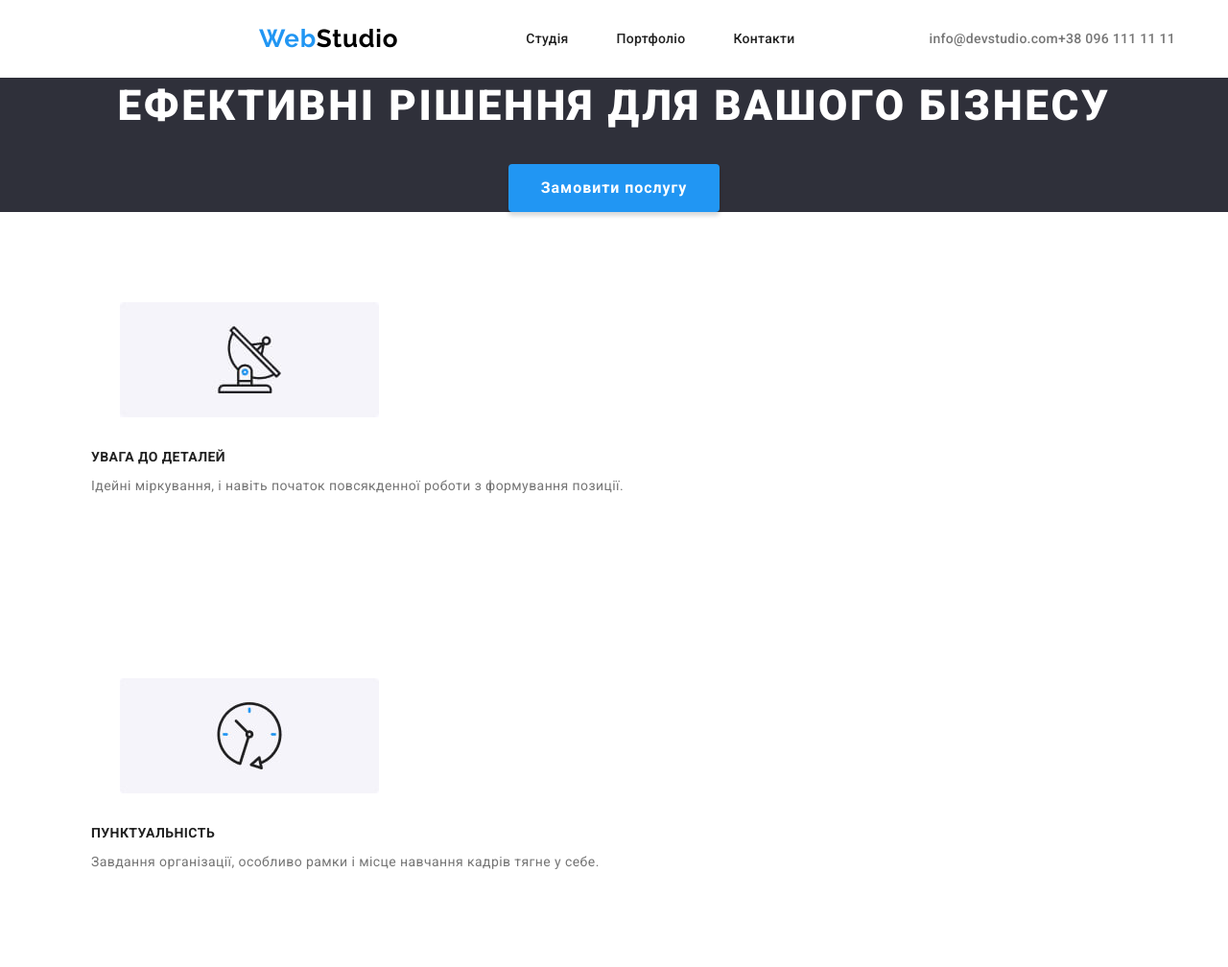
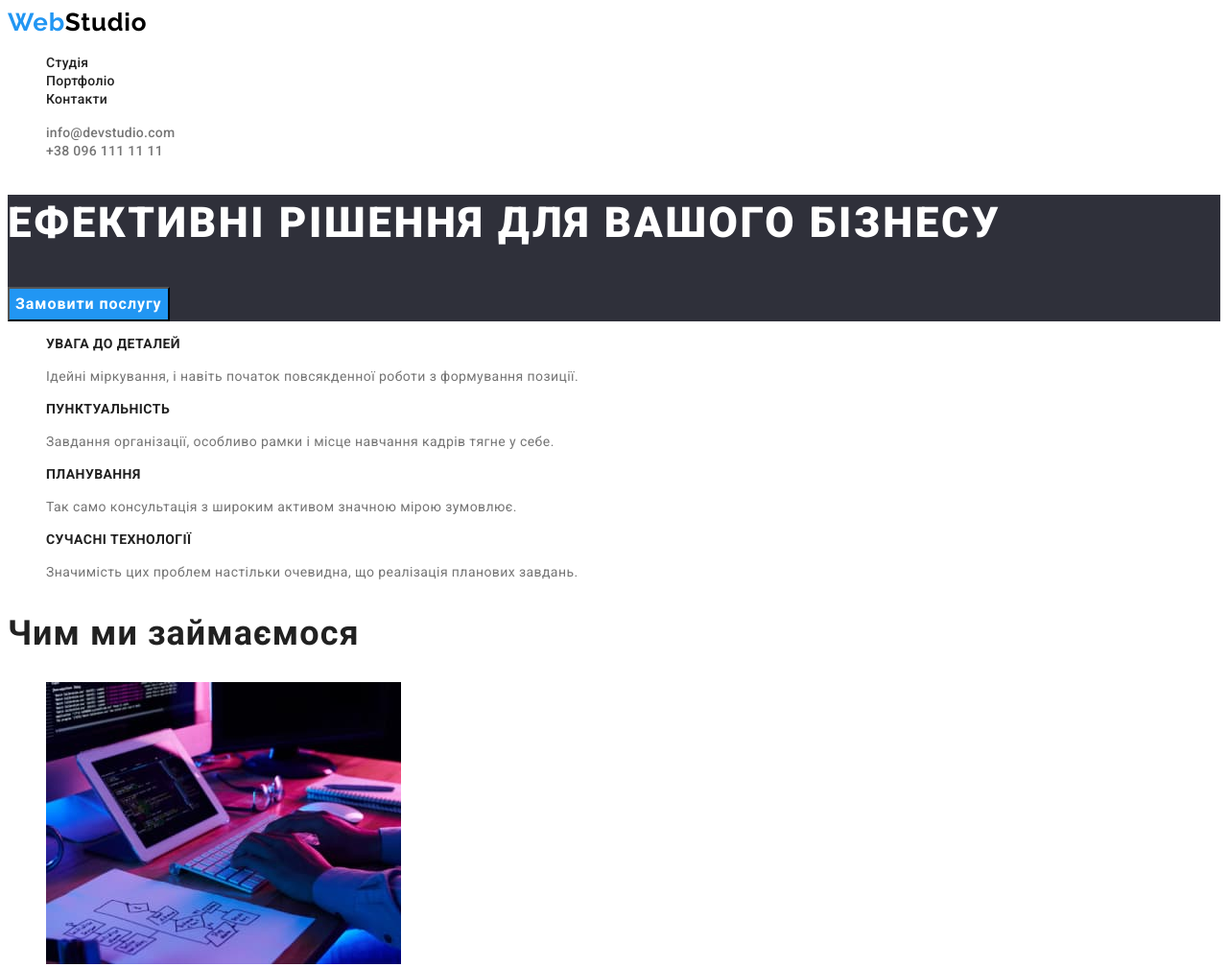
Before and after one commit to RomanVoz/goit-markup-hw-04, a plain HTML site: page index.html in a window 1280 px wide. Shown: the top 1008 px of the page at 96% size. Drawn offline with nearby package versions, Linux system fonts and the light colour scheme.

Commit message:
Заново

```diff
--- a/css/styles.css
+++ b/css/styles.css
@@ -17,17 +17,8 @@ body {
     color: var(--text-color);
 }
 
-.container {
-    width: 1200px;
-    margin-left: auto;
-    margin-right: auto;
-    padding-left: 15px;
-    padding-right: 15px;
-}
-
 ul {
     list-style: none;
-    margin: 0;
 }
 
 a {
@@ -40,8 +31,6 @@ a {
 }
 
 .logo {
-    margin-left: 215px;
-
     color: #000000;
     font-family: var(--logo-font);
     font-weight: 700;
@@ -54,28 +43,7 @@ a {
     color: #2196F3
 }
 
-.site-nav {
-    display: flex;
-    margin-left: 93px;
-}
-
-.item {
-    display: block;
-    padding-top: 32px;
-    padding-bottom: 32px;
-}
-
-.site-nav .item + .item {
-    margin-left: 50px;
-}
-
-.main-nav {
-    display: flex;
-    align-items: center;
-}
-
-.site-nav .link-nav {
-    display: block;
+.link-nav {
     font-family: var(--general-font);
     font-weight: 500;
     font-size: 14px;
@@ -103,18 +71,11 @@ a {
     color: var(--hover-color);
 }
 
-.contact-all {
-    margin-left: auto;
-    display: flex;
+.main-block {
+    background-color: var(--bg-color);
 }
 
-.hero {
-    background-color: var(--bg-color);
-    text-align: center;
-}
-.hero-title {
-    margin-top: 0px;
-    margin-bottom: 30px;
+.general-title {
     text-transform: uppercase;
     font-family: var(--general-font);
     font-weight: 900;
@@ -122,7 +83,6 @@ a {
     line-height: 1.36;
     letter-spacing: 0.06em;
     color: var(--text-color-general);
-    text-align: center;
 }
 
 .bt-order {
@@ -133,12 +93,6 @@ a {
     line-height: 1.88;
     letter-spacing: 0.06em;
     color: var(--text-color-general);
-    border-radius: 4px;
-    box-shadow: 0px 4px 4px rgba(0, 0, 0, 0.15);
-    min-width: 220px;
-    min-height: 50px;
-    padding: 10px 32px;
-    border: 0;
 }
 
 .bt-order:hover,
@@ -155,12 +109,6 @@ a {
     letter-spacing: 0.03em;
     text-transform: uppercase;
     color: var(--text-color);
-    margin: 0;
-    margin-bottom: 10px;
-}
-
-.perevagy-img {
-    margin: 94px 30px 30px 30px;
 }
 
 .perevagy-info {
@@ -169,8 +117,6 @@ a {
     line-height: 1.71;
     letter-spacing: 0.03em;
     color: var(--contact-color);
-    margin: 0;
-    margin-bottom: 94px;
 }
 
 .title-block {
@@ -180,30 +126,6 @@ a {
     line-height: 1.17;
     letter-spacing: 0.03em;
     color: var(--text-color);
-    margin: 0;
-    margin-bottom: 50px;
-}
-
-.work-img {
-    margin-right: 30px;
-    margin-bottom: 94px;
-}
-
-.team-img{
-    margin-right: 30px;
-    margin-bottom: 30px;
-}
-
-.team-block {
-    font-family: var(--general-font);
-    font-weight: 700;
-    font-size: 36px;
-    line-height: 1.17;
-    letter-spacing: 0.03em;
-    color: var(--text-color);
-    margin: 0;
-    margin-bottom: 50px;
-    margin-top: 94px;
 }
 
 .people-name {
--- a/index.html
+++ b/index.html
@@ -4,102 +4,87 @@
     <meta charset="UTF-8">
     <meta http-equiv="X-UA-Compatible" content="IE=edge">
     <meta name="viewport" content="width=device-width, initial-scale=1.0">
+    <link rel="stylesheet" href="./css/styles.css">
     <link href="https://fonts.googleapis.com/css2?family=Raleway:wght@700&family=Roboto:wght@400;500;700;900&display=swap" rel="stylesheet">
-    <link rel="stylesheet" href="https://cdnjs.cloudflare.com/ajax/libs/modern-normalize/1.1.0/modern-normalize.min.css">
-    <link rel="stylesheet" href="./css/styles.css">
     <title>Студія</title>
 </head>
 <body>
     <header class="fon">
-            <div class="container main-nav">
-                <nav class="main-nav">
+        <nav>
         <a href="./index.html" class="logo"><span class="web">Web</span>Studio</a>
-                    <ul class="site-nav">
-                        <li class="item"><a class="link-nav" href="./index.html">Студія</a></li>
-                        <li class="item"><a class="link-nav" href="./portfolio.html">Портфоліо</a></li>
-                        <li class="item"><a class="link-nav" href="./index.html">Контакти</a></li>
+            <ul>
+                <li><a class="link-nav" href="./index.html">Студія</a></li>
+                <li><a class="link-nav" href="./portfolio.html">Портфоліо</a></li>
+                <li><a class="link-nav" href="./index.html">Контакти</a></li>
             </ul>
         </nav>
-                <ul class="contact-all">
+        <ul>
             <li><a class="contact" href="mailto:info@devstudio.com">info@devstudio.com</a></li>
             <li><a class="contact" href="tel:+380961111111">+38 096 111 11 11</a></li>
         </ul>
-            </div>
     </header>
     <main>
-        <section class="hero">
-            <div class="container">
-                <h1 class="hero-title">Ефективні рішення для вашого бізнесу</h1>
+        <section class="main-block">
+            <h1 class="general-title">Ефективні рішення для вашого бізнесу</h1>
             <button class="bt-order" type="button">Замовити послугу</button>
-            </div>
         </section>
         <section>
-            <div class="container">
             <h2 hidden> Переваги</h2>
             <ul>
                 <li>
-                        <img class="perevagy-img" src="./img/uvaga.jpg" alt="увага до деталей" width="270">
                     <h3 class="perevagy">УВАГА ДО ДЕТАЛЕЙ</h3>
                     <p class="perevagy-info">Ідейні міркування, і навіть початок повсякденної роботи з формування позиції.</p>
                 </li>
                 <li>
-                        <img class="perevagy-img"  src="./img/time.jpg" alt="ПУНКТУАЛЬНІСТЬ" width="270">
                     <h3 class="perevagy">ПУНКТУАЛЬНІСТЬ</h3>
                     <p class="perevagy-info">Завдання організації, особливо рамки і місце навчання кадрів тягне у себе.</p>
                 </li>
                 <li>
-                        <img class="perevagy-img"  src="./img/plan.jpg" alt="план" width="270">
                     <h3 class="perevagy">ПЛАНУВАННЯ</h3>
                     <p class="perevagy-info">Так само консультація з широким активом значною мірою зумовлює.</p>
                 </li>
                 <li>
-                        <img class="perevagy-img"  src="./img/tehnologic.jpg" alt="ТЕХНОЛОГІЇ" width="270">
                     <h3 class="perevagy">СУЧАСНІ ТЕХНОЛОГІЇ</h3>
                     <p class="perevagy-info">Значимість цих проблем настільки очевидна, що реалізація планових завдань.</p>
                 </li>
             </ul>
-            </div>
         </section>
-        <div class="container">
         <section>
             <h2 class="title-block">Чим ми займаємося</h2>
             <ul>
-                    <li><img class="work-img" class="work-img" src="./img/kod.jpg" alt="код" width="370"></li>
+                <li><img src="./img/kod.jpg" alt="код" width="370"></li>
             </ul>
             <ul>
-                    <li><img class="work-img" src="./img/phone.jpg" alt="телефон" width="370"></li>
+                <li><img src="./img/phone.jpg" alt="телефон" width="370"></li>
             </ul>
             <ul>
-                    <li><img class="work-img" src="./img/tablet.jpg" alt="планшет" width="370"></li>
+                <li><img src="./img/tablet.jpg" alt="планшет" width="370"></li>
             </ul>
         </section>
-        </div>
         <section>
-            <div class="container">
-                <H2 class="team-block">Наша команда</H2>
+            <H2 class="title-block">Наша команда</H2>
             <ul>
                 <li>
-                        <img class="team-img" src="./img/demiyanenko.jpg" alt="Ігор Дем'яненко" width="260">
+                    <img src="./img/demiyanenko.jpg" alt="Ігор Дем'яненко" width="260">
                     <p class="people-name">Ігор Дем'яненко</p>
                     <p class="people-work">Product Designer</p>
                 </li>
                 <li>
-                        <img class="team-img" src="./img/repina.jpg" alt="Ольга Рєпіна" width="260">
+                    <img src="./img/repina.jpg" alt="Ольга Рєпіна" width="260">
                     <p class="people-name">Ольга Рєпіна</p>
                     <p class="people-work">Frontend Developer</p>
                 </li>
                 <li>
-                        <img class="team-img" src="./img/tarasov.jpg" alt="Микола Тарасов" width="260">
+                    <img src="./img/tarasov.jpg" alt="Микола Тарасов" width="260">
                     <p class="people-name">Микола Тарасов</p>
                     <p class="people-work">Marketing</p>
                 </li>
                 <li>
-                        <img class="team-img" src="./img/ermakov.jpg" alt="Михайло Єрмаков" width="260">
+                    <img src="./img/ermakov.jpg" alt="Михайло Єрмаков" width="260">
                     <p class="people-name">Михайло Єрмаков</p>
                     <p class="people-work">UI Designer</p>
                 </li>
             </ul>
-            </div>
         </section>
     </main>
     <footer class="fon-footer">
```
Also changed, not shown: img/hero-img.jpg (deleted), img/plan.jpg (deleted), img/tehnologic.jpg (deleted), img/time.jpg (deleted), img/uvaga.jpg (deleted). Lines whose indentation alone changed are shown as unchanged.
